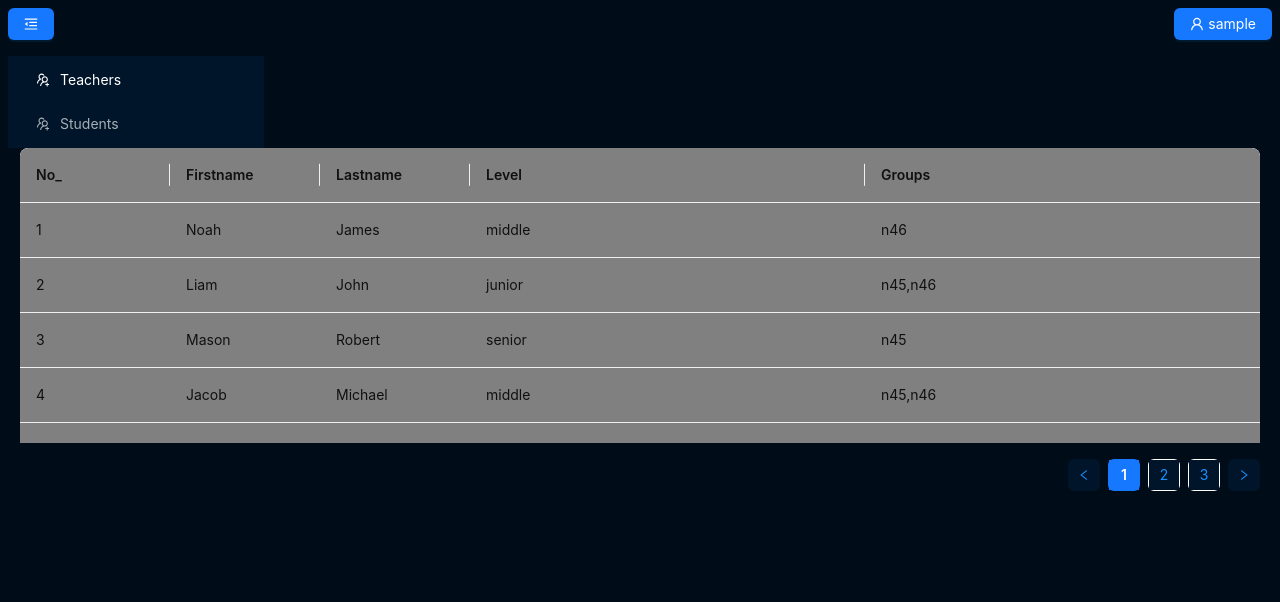
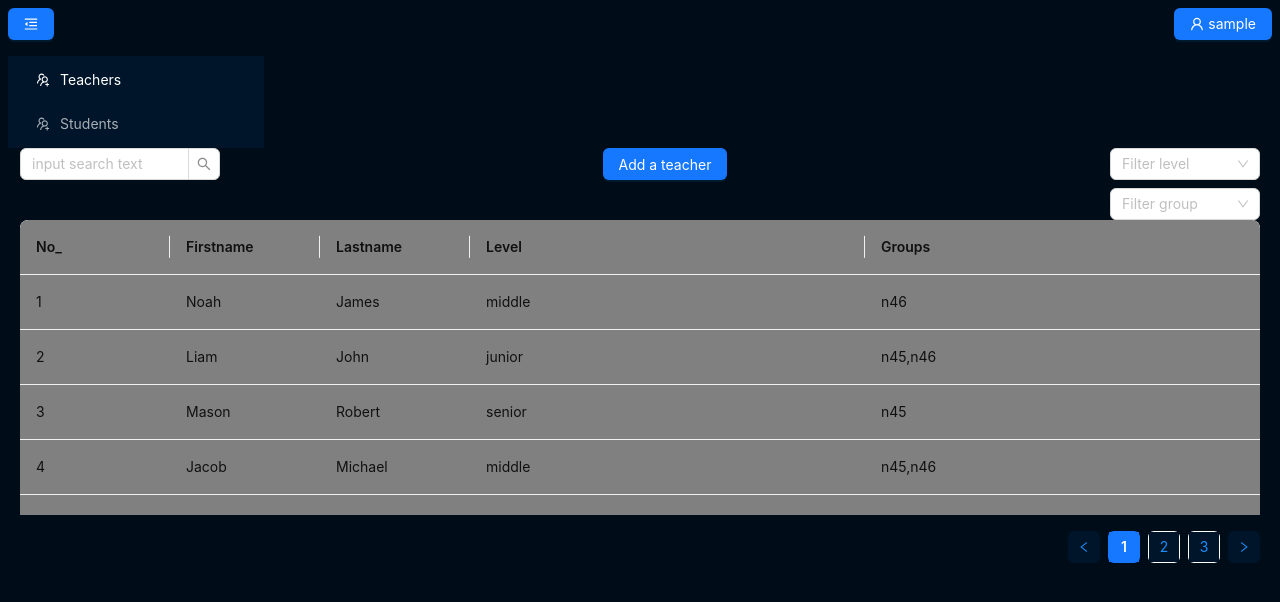
Before and after one commit to nurullohkochenskiy/n45lesson5homework, a React (Vite) app: page /teachers in a window 1280 px wide. Shown: the top 602 px of the page. Built offline with nearby package versions, Linux system fonts and the light colour scheme; data requests are answered from the project's data file; sample sign-in values are in the browser's storage.

Commit message:
improvement

```diff
--- a/src/components/Dashboard.jsx
+++ b/src/components/Dashboard.jsx
@@ -76,7 +76,7 @@ const Dashboard = ({ children }) => {
         </Link>
       </Flex>
 
-      <Flex justify="center">{children}</Flex>
+      <Flex align="center" vertical  >{children}</Flex>
 
     </>
   );
--- a/src/pages/Dashboard/Teachers.jsx
+++ b/src/pages/Dashboard/Teachers.jsx
@@ -1,11 +1,71 @@
-import React from 'react'
-import Dashboard from '../../components/Dashboard'
-import Teacherlist from '../../components/Teacherlist'
+import React from "react";
+import Dashboard from "../../components/Dashboard";
+import Teacherlist from "../../components/Teacherlist";
+import { Input, Space, Flex, Button, Select } from "antd";
+const { Search } = Input;
+const Teachers = () => {
+  const onSearch = (value, _e, info) => console.log(info?.source, value);
+  const options = [];
+  for (let i = 10; i < 36; i++) {
+    options.push({
+      label: i.toString(36) + i,
+      value: i.toString(36) + i,
+    });
+  }
+  const handleChange = (value) => {
+    console.log(`selected ${value}`);
+  };
+  return (
+    <Dashboard>
+      <Flex
+        style={{
+          width: 1240,
+        }}
+        justify="space-between"
+      >
+        <Search
+          placeholder="input search text"
+          onSearch={onSearch}
+          style={{
+            width: 200,
+          }}
+        />
+        <Button type="primary">Add a teacher</Button>
+        <div>
+          <Space
+            style={{
+              width: 150,
+            }}
+            direction="vertical"
+          >
+            <Select
+              mode="multiple"
+              allowClear
+              style={{
+                width: "100%",
+              }}
+              placeholder="Filter level"
+              // defaultValue={["a10", "c12"]}
+              onChange={handleChange}
+              options={options}
+            />
+            <Select
+              mode="multiple"
+              allowClear
+              style={{
+                width: "100%",
+              }}
+              placeholder="Filter group"
+              // defaultValue={["a10", "c12"]}
+              onChange={handleChange}
+              options={options}
+            />
+          </Space>
+        </div>
+      </Flex>
+      <Teacherlist />
+    </Dashboard>
+  );
+};
 
-const Teachers = () => {
-  return (
-    <Dashboard><Teacherlist/></Dashboard>
-  )
-}
-
-export default Teachers
+export default Teachers;
```
